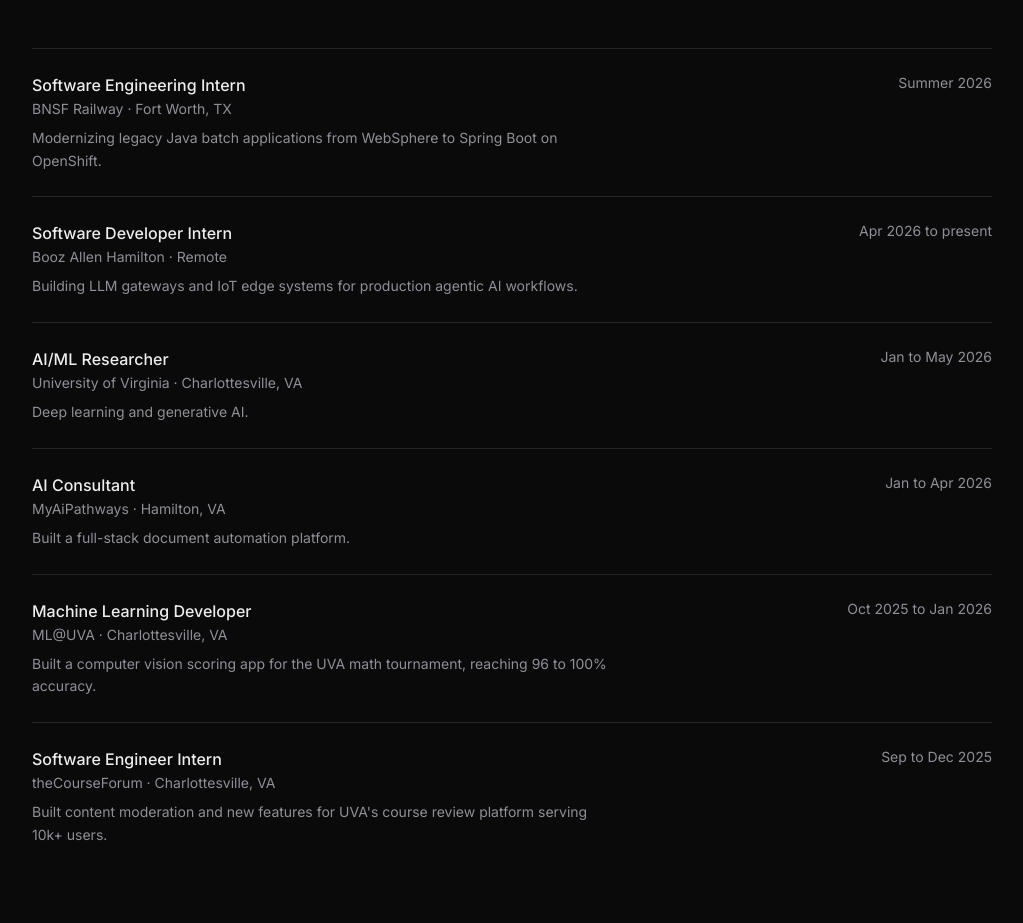
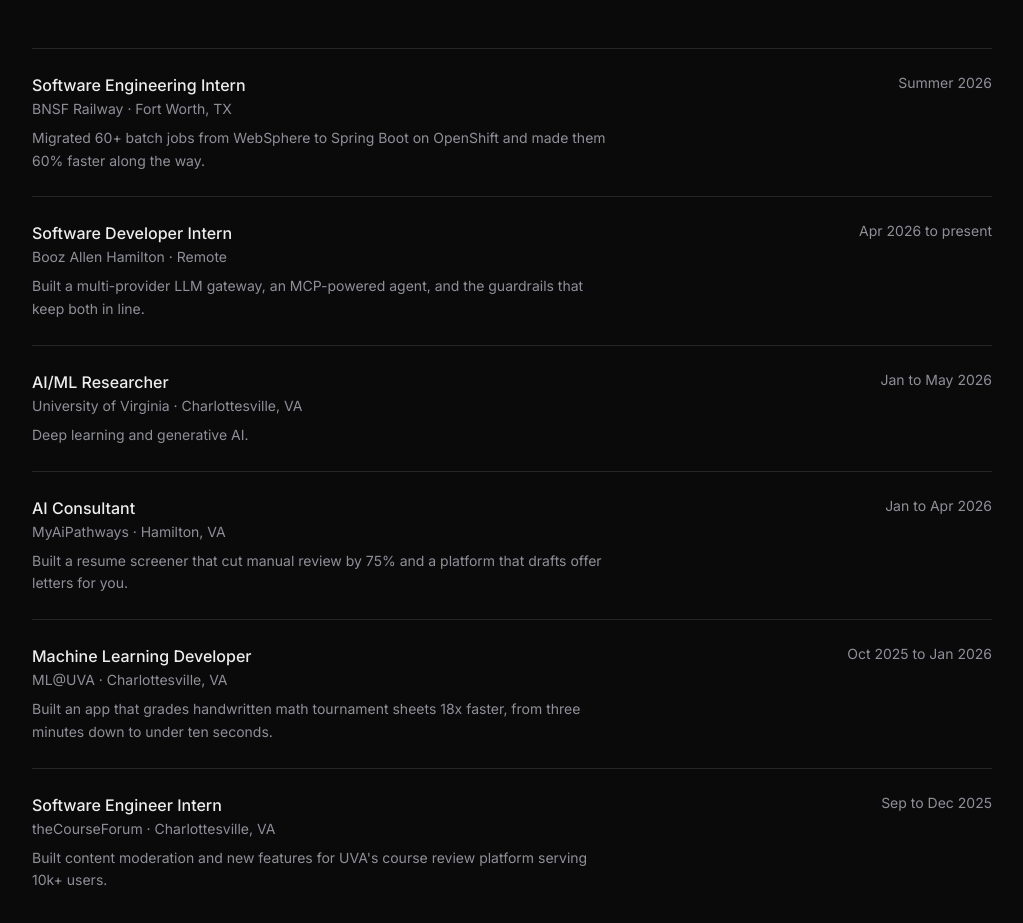
Before and after one commit to tyl3rn/portfolio, a Next.js app: page / in a window 1280 px wide. Shown: the part 1243-2166 px from the top of the page, without its empty margins (128-1151 px from the left). Built offline with nearby package versions, Linux system fonts and the light colour scheme.

Commit message:
update experience descriptions from new resume

```diff
--- a/app/page.tsx
+++ b/app/page.tsx
@@ -12,7 +12,7 @@
     location: "Fort Worth, TX",
     period: "Summer 2026",
     description:
-      "Modernizing legacy Java batch applications from WebSphere to Spring Boot on OpenShift.",
+      "Migrated 60+ batch jobs from WebSphere to Spring Boot on OpenShift and made them 60% faster along the way.",
   },
   {
     role: "Software Developer Intern",
@@ -20,7 +20,7 @@
     location: "Remote",
     period: "Apr 2026 to present",
     description:
-      "Building LLM gateways and IoT edge systems for production agentic AI workflows.",
+      "Built a multi-provider LLM gateway, an MCP-powered agent, and the guardrails that keep both in line.",
   },
   {
     role: "AI/ML Researcher",
@@ -34,7 +34,7 @@
     company: "MyAiPathways",
     location: "Hamilton, VA",
     period: "Jan to Apr 2026",
-    description: "Built a full-stack document automation platform.",
+    description: "Built a resume screener that cut manual review by 75% and a platform that drafts offer letters for you.",
   },
   {
     role: "Machine Learning Developer",
@@ -42,7 +42,7 @@
     location: "Charlottesville, VA",
     period: "Oct 2025 to Jan 2026",
     description:
-      "Built a computer vision scoring app for the UVA math tournament, reaching 96 to 100% accuracy.",
+      "Built an app that grades handwritten math tournament sheets 18x faster, from three minutes down to under ten seconds.",
   },
   {
     role: "Software Engineer Intern",
```
